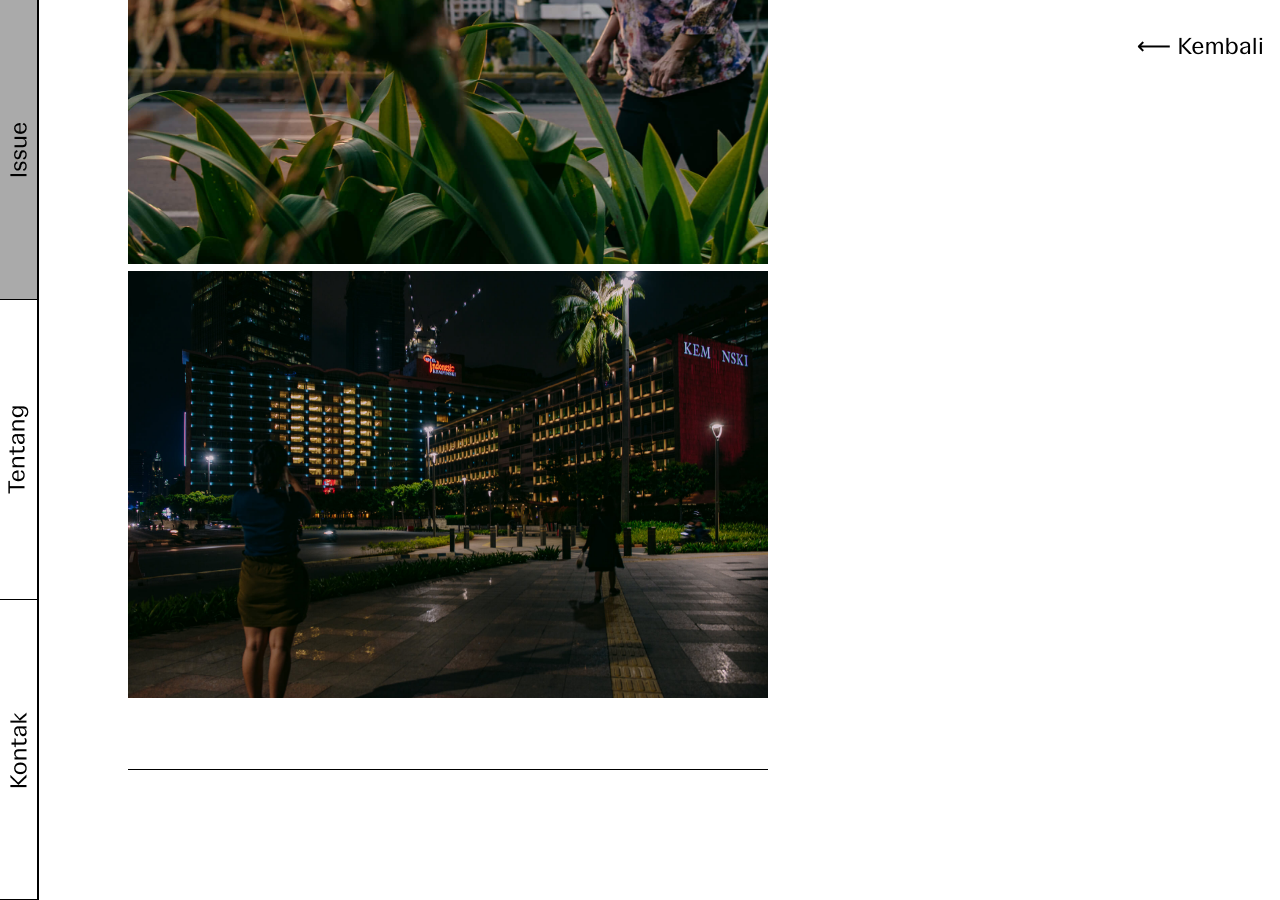
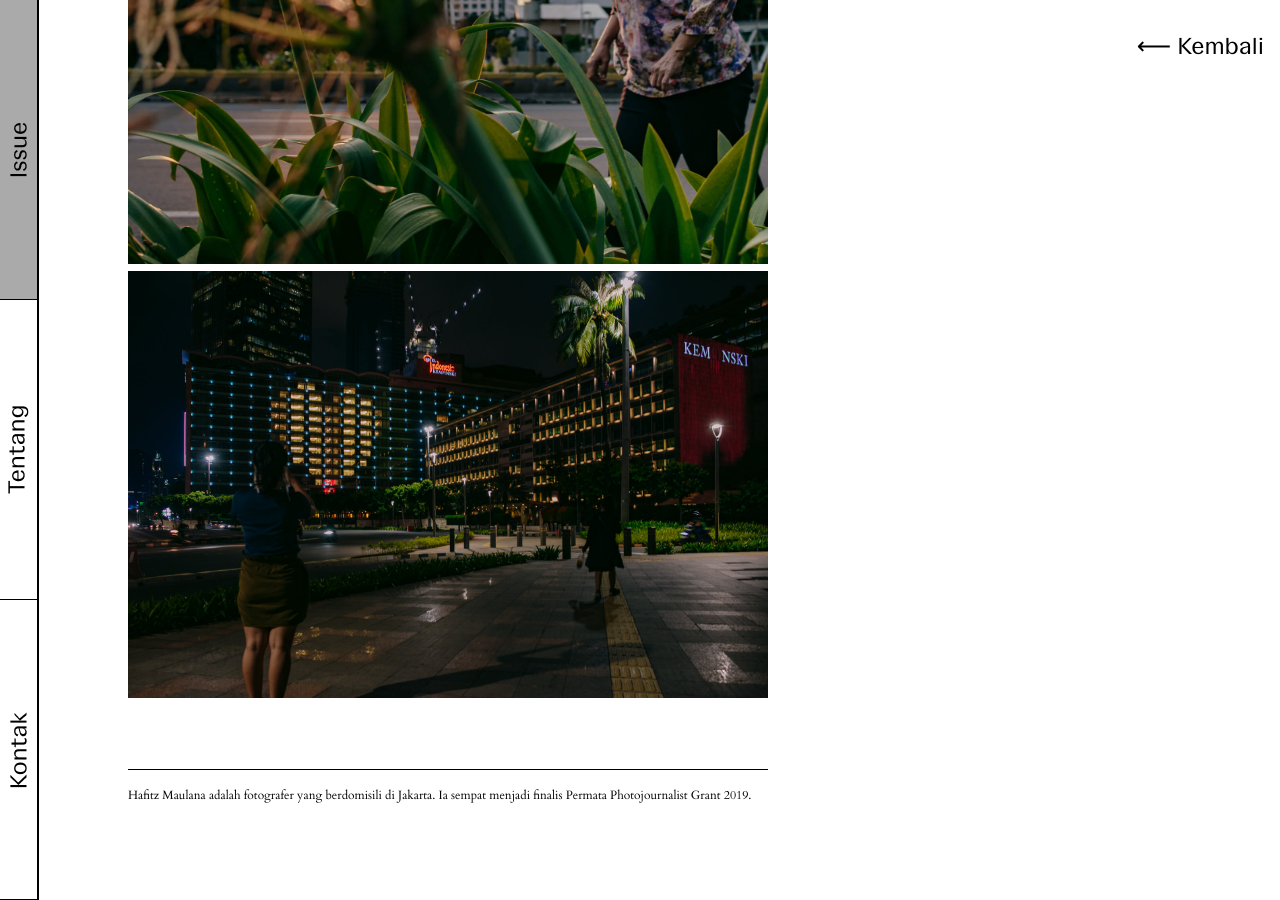
Before and after one commit to zinabidin/zinabidin.github.io, a Jekyll site: the page built from _posts/Issue 00/2020-05-12-virus-outbreak-jakarta-daily-life-sebuah-photo-essay.md, in a window 1280 px wide and 900 px high, scrolled down 4630 px. Built offline with Jekyll 4.4.1, drawn with Linux system fonts in a browser that asks for light colours.

Commit message:
Update from Forestry.io Rizal Ramadhan updated _posts/Issue 00/2020-05-12-virus-outbreak-jakarta-daily-life-sebuah-photo-essay.md

```diff
--- a/_posts/Issue 00/2020-05-12-virus-outbreak-jakarta-daily-life-sebuah-photo-essay.md
+++ b/_posts/Issue 00/2020-05-12-virus-outbreak-jakarta-daily-life-sebuah-photo-essay.md
@@ -2,7 +2,8 @@
 categories: '00'
 title: Virus Outbreak Jakarta Daily Life; Sebuah Photo Essay
 author: Hafitz Maulana
-bio: ''
+bio: Hafitz Maulana adalah fotografer yang berdomisili di Jakarta. Ia sempat menjadi
+  finalis Permata Photojournalist Grant 2019.
 
 ---
 ![](/assets/img/01-Virus Outbreak Jakarta Daily life--HAFITZ MAULANA.jpg)![](/assets/img/02-Virus Outbreak Jakarta Daily life--HAFITZ MAULANA.jpg)![](/assets/img/03-Virus Outbreak Jakarta Daily life--HAFITZ MAULANA.jpg)![](/assets/img/04-Virus Outbreak Jakarta Daily life--HAFITZ MAULANA.jpg)![](/assets/img/05-Virus Outbreak Jakarta Daily life--HAFITZ MAULANA.jpg)![](/assets/img/06-Virus Outbreak Jakarta Daily life--HAFITZ MAULANA.jpg)![](/assets/img/07-Virus Outbreak Jakarta Daily life--HAFITZ MAULANA.jpg)![](/assets/img/08-Virus Outbreak Jakarta Daily life--HAFITZ MAULANA.jpg)![](/assets/img/09-Virus Outbreak Jakarta Daily life--HAFITZ MAULANA.jpg)
```
